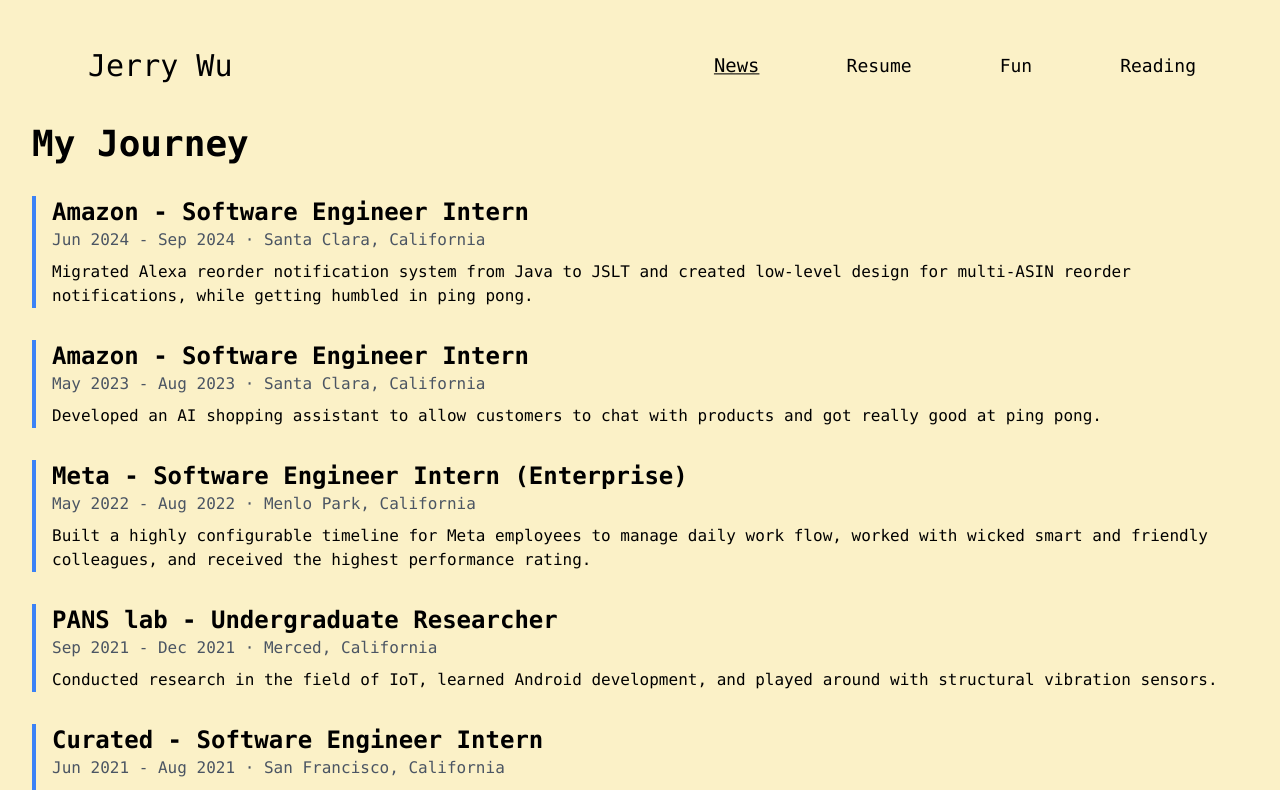
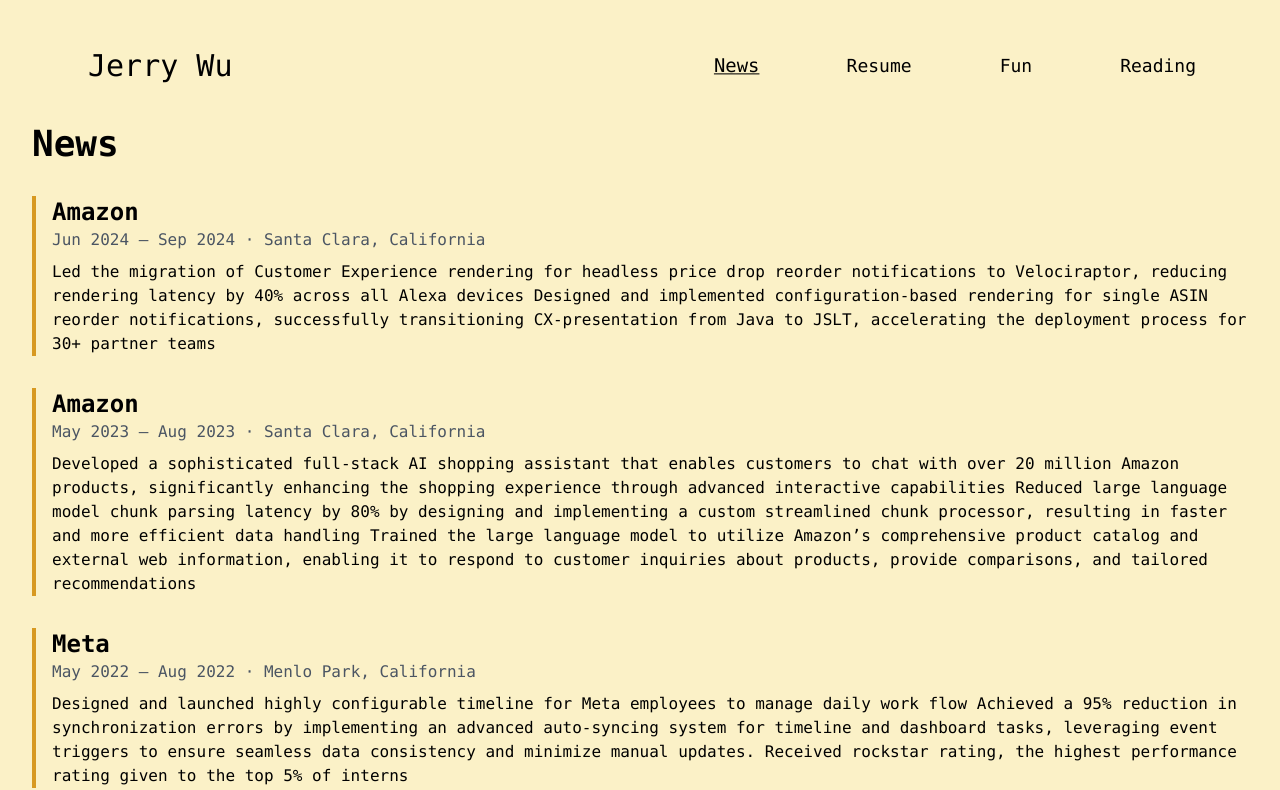
Before and after one commit to jerryowu/personal-website, a Next.js app: page /news in a window 1280 px wide. Shown: the top 790 px of the page. Built offline with nearby package versions, Linux system fonts and the light colour scheme.

Commit message:
updated news page

```diff
--- a/app/news/page.tsx
+++ b/app/news/page.tsx
@@ -1,48 +1,48 @@
 export default function News() {
   const journeyItems = [
     {
-      title: "Amazon - Software Engineer Intern",
-      date: "Jun 2024 - Sep 2024",
+      title: "Amazon",
+      date: "Jun 2024 – Sep 2024",
       location: "Santa Clara, California",
       details:
-        "Migrated Alexa reorder notification system from Java to JSLT and created low-level design for multi-ASIN reorder notifications, while getting humbled in ping pong.",
+        "Led the migration of Customer Experience rendering for headless price drop reorder notifications to Velociraptor, reducing rendering latency by 40% across all Alexa devices\nDesigned and implemented configuration-based rendering for single ASIN reorder notifications, successfully transitioning CX-presentation from Java to JSLT, accelerating the deployment process for 30+ partner teams",
     },
     {
-      title: "Amazon - Software Engineer Intern",
-      date: "May 2023 - Aug 2023",
+      title: "Amazon",
+      date: "May 2023 – Aug 2023",
       location: "Santa Clara, California",
       details:
-        "Developed an AI shopping assistant to allow customers to chat with products and got really good at ping pong.",
+        "Developed a sophisticated full-stack AI shopping assistant that enables customers to chat with over 20 million Amazon products, significantly enhancing the shopping experience through advanced interactive capabilities\nReduced large language model chunk parsing latency by 80% by designing and implementing a custom streamlined chunk processor, resulting in faster and more efficient data handling\nTrained the large language model to utilize Amazon’s comprehensive product catalog and external web information, enabling it to respond to customer inquiries about products, provide comparisons, and tailored recommendations",
     },
     {
-      title: "Meta - Software Engineer Intern (Enterprise)",
-      date: "May 2022 - Aug 2022",
+      title: "Meta",
+      date: "May 2022 – Aug 2022",
       location: "Menlo Park, California",
       details:
-        "Built a highly configurable timeline for Meta employees to manage daily work flow, worked with wicked smart and friendly colleagues, and received the highest performance rating.",
+        "Designed and launched highly configurable timeline for Meta employees to manage daily work flow\nAchieved a 95% reduction in synchronization errors by implementing an advanced auto-syncing system for timeline and dashboard tasks, leveraging event triggers to ensure seamless data consistency and minimize manual updates.\nReceived rockstar rating, the highest performance rating given to the top 5% of interns",
     },
     {
-      title: "PANS lab - Undergraduate Researcher",
-      date: "Sep 2021 - Dec 2021",
+      title: "PANS Lab",
+      date: "Sep 2021 – Dec 2021",
       location: "Merced, California",
       details:
-        "Conducted research in the field of IoT, learned Android development, and played around with structural vibration sensors.",
+        "Undergraduate researcher in Dr. Shija Pan’s Pervasive Autonomous Networking Systems Lab\nDeveloped an Android application that monitors the gait of elderly individuals by connecting with structural vibration sensors via WiFi hotspot",
     },
     {
-      title: "Curated - Software Engineer Intern",
-      date: "Jun 2021 - Aug 2021",
+      title: "Curated.com",
+      date: "Jun 2021 – Aug 2021",
       location: "San Francisco, California",
       details:
-        "As the youngest person in the office, gained a good introduction to software engineering while taking full advantage of the unlimited peanut M&Ms.",
+        "Implemented full stack infocard feature to improve the accuracy of information for 1000+ experts at Curated\nImplemented caching mechanism to optimize Slack api query volume from 250,000 to 2,000 per day, improving the communication between team managers and team experts",
     },
   ];
 
   return (
     <div className="container mx-auto p-8">
-      <h1 className="text-4xl font-bold mb-8">My Journey</h1>
+      <h1 className="text-4xl font-bold mb-8">News</h1>
       <div className="space-y-8">
         {journeyItems.map((item, index) => (
-          <div key={index} className="border-l-4 border-blue-500 pl-4">
+          <div key={index} className="border-l-4 border-[#d79921] pl-4">
             <h2 className="text-2xl font-semibold">{item.title}</h2>
             <p className="text-gray-600">
               {item.date} · {item.location}
```
